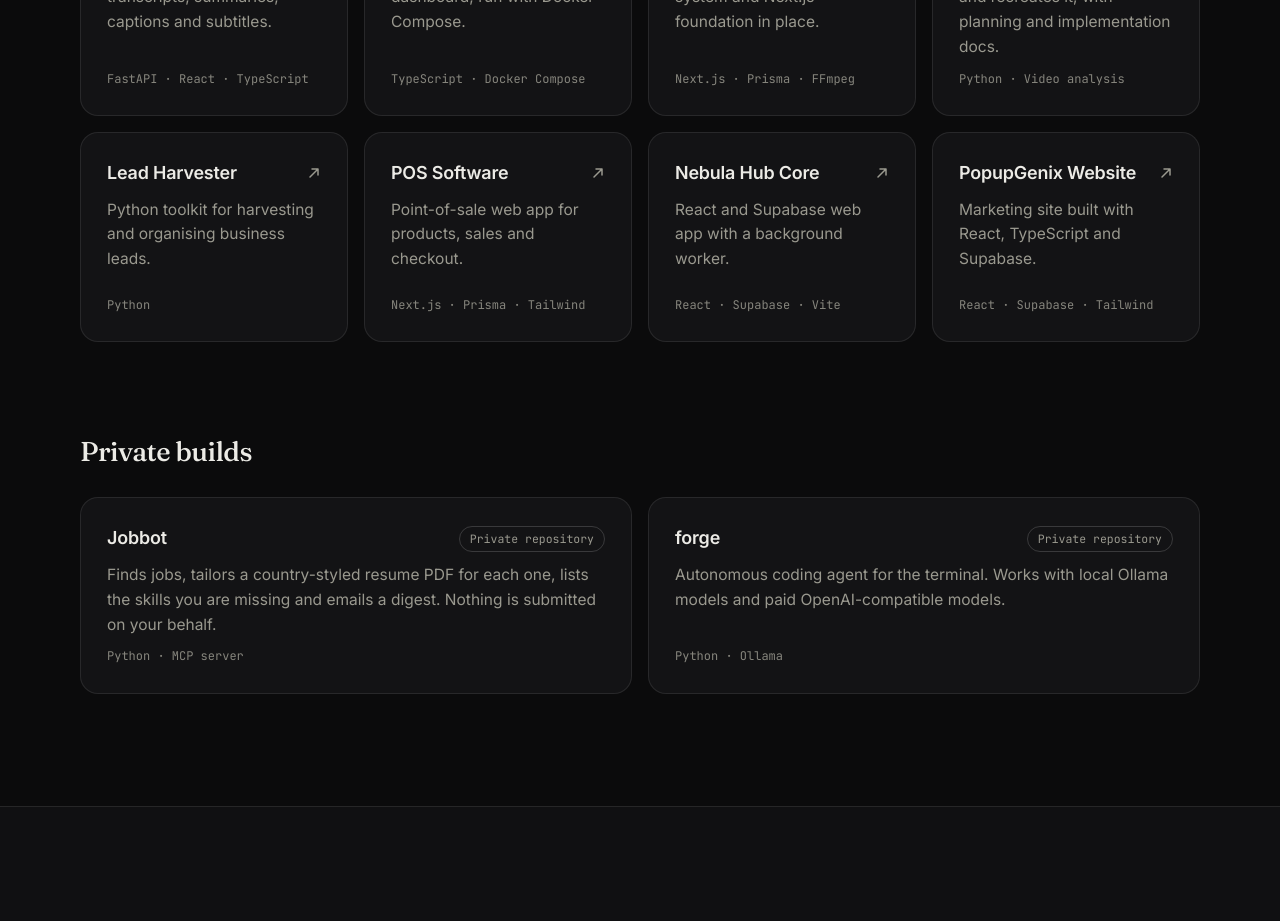
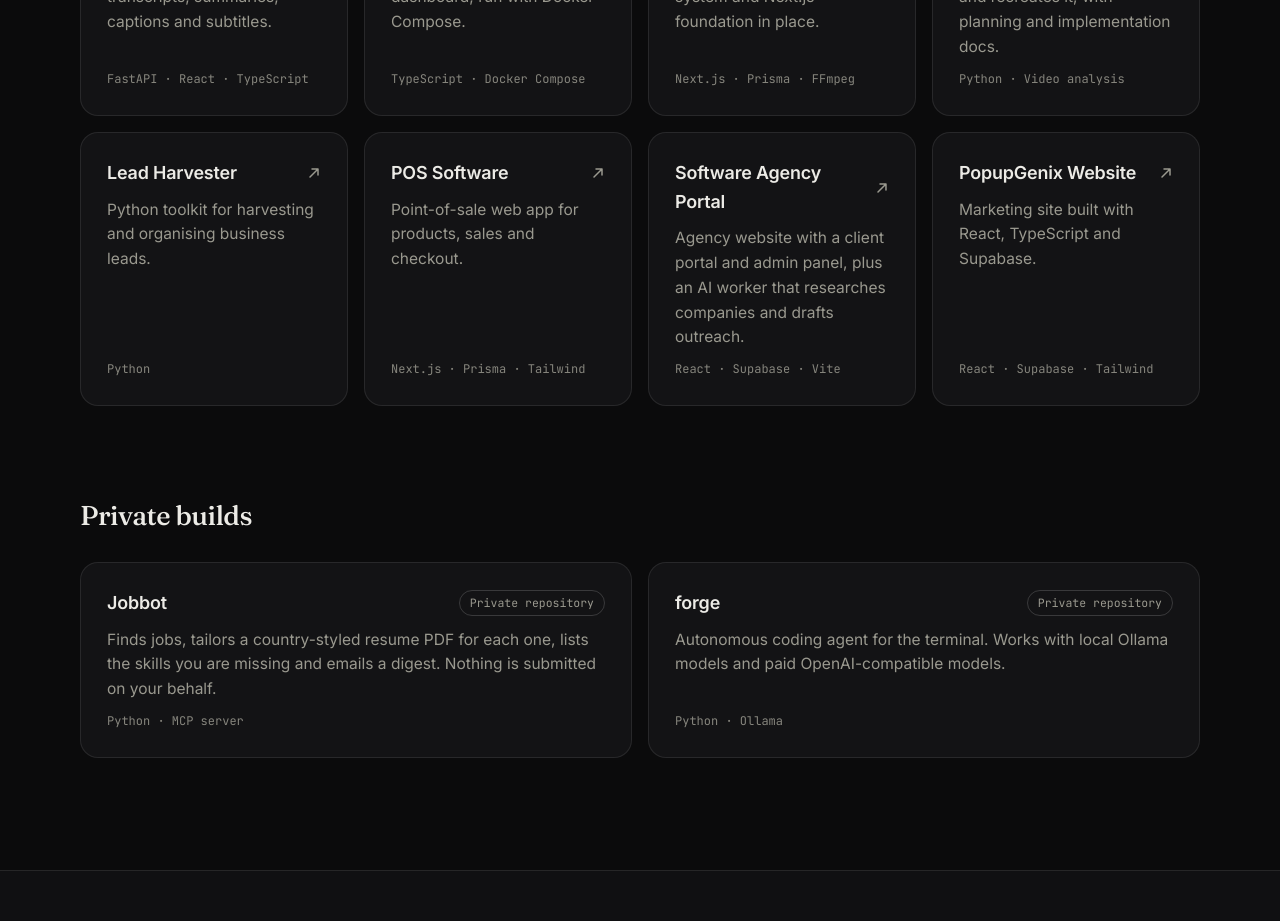
Before and after one commit to shahed1475/Portfolio, a Next.js app: page / in a window 1280 px wide. Shown: the part 4600-5521 px from the top of the page. Built offline with nearby package versions, Linux system fonts and the light colour scheme.

Commit message:
Rename Nebula Hub Core card to Software Agency Portal

```diff
--- a/src/data/site.ts
+++ b/src/data/site.ts
@@ -126,10 +126,10 @@ export const moreWork = [
     repo: "https://github.com/shahed1475/Pos-software",
   },
   {
-    title: "Nebula Hub Core",
-    text: "React and Supabase web app with a background worker.",
+    title: "Software Agency Portal",
+    text: "Agency website with a client portal and admin panel, plus an AI worker that researches companies and drafts outreach.",
     stack: "React · Supabase · Vite",
-    repo: "https://github.com/shahed1475/nebula-hub-core",
+    repo: "https://github.com/shahed1475/software-agency-portal",
   },
   {
     title: "PopupGenix Website",
```
